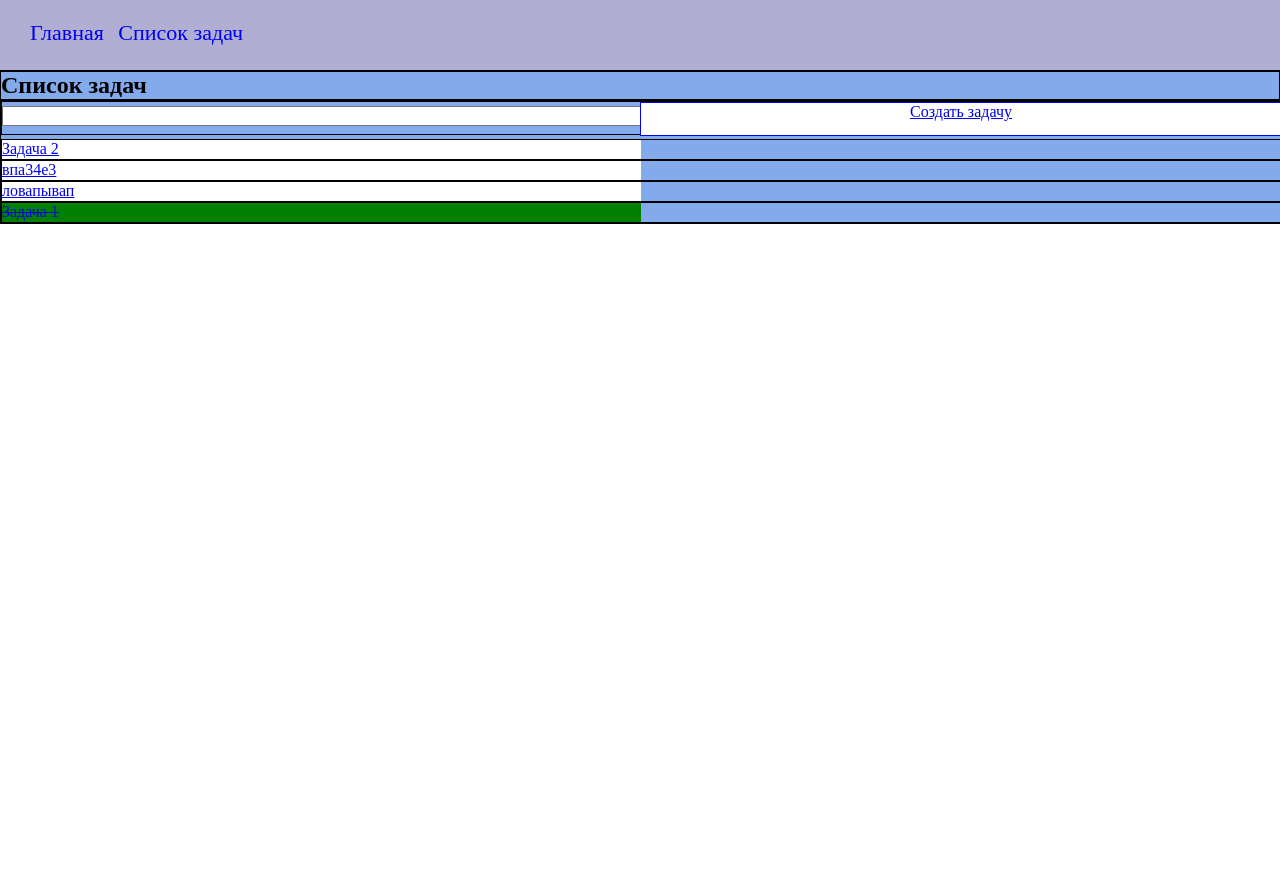
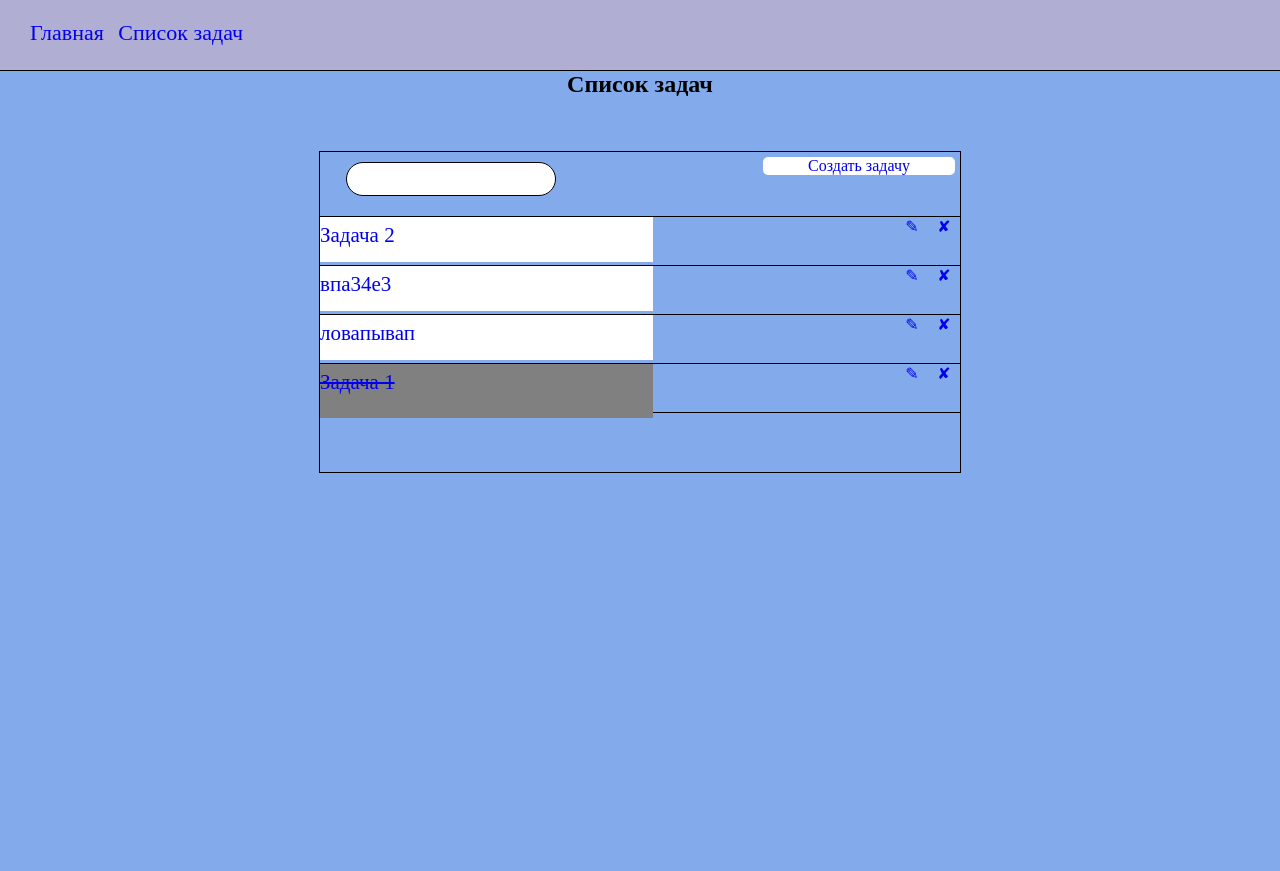
Before and after one commit to Grino777/ToDo, a Django app: page /tasks_list in a window 1280 px wide. Before the commit the page ends 224 px from the top, so only its background shows below. Run offline with Django 4.2, Linux system fonts and the light colour scheme; data comes from the database, SQL or seed files in the repository.

```diff
--- a/todo_project/todo/static/todo/css/tasks_list.css
+++ b/todo_project/todo/static/todo/css/tasks_list.css
@@ -9,6 +9,8 @@
 .content__tasks {
     position: relative;
     display: block;
+    height: 100vh;
+    width: 100vw;
 }
 
 /*
@@ -20,10 +22,9 @@
 */
 
 h2.title__list {
-    display: block;
-    top: 0;
-    left:0;
-    border: 1px solid black;
+    text-align: center;
+    height: 10%;
+    vertical-align: middle;
 }
 
 /*
@@ -40,17 +41,19 @@ div.tasks__list {
     position: relative;
     display: block;
     border: 1px solid black;
-    width: 100%;
-    height: 100%;
+    width: 50%;
+    height: 20rem;
+    margin-left: auto;
+    margin-right: auto;
 }
 
-/* Блок создания кнопки */
+/* Блок создания кнопки и поиска */
 div.create__tasks {
     position: relative;
-    display: inline-block;
-    border: 1px solid black;
+    display: block;
     width: 100%;
-    height: 2em;
+    height: 20%;
+    border-bottom: 1px solid;
 }
 
 /* Блок поиска */
@@ -60,31 +63,40 @@ div.search__field {
     width: 50%;
     height: 100%;
     left: 0;
-    text-align: right;
+    text-align: left;
+    margin-left: 4%;
+    margin-top: 1.5%;
+    border-radius: 45px;
 
 }
 
 /* Стили поиска */
 div.search__field input {
-    width: 100%;
+    width: 65%;
     height: 50%;
-    vertical-align: sub;
+    border: 1px solid;
+    border-radius: 45px;
 }
-
 
 /* Кнопка создания */
 div.create__tasks a {
     display: block;
     position: absolute;
-    width: 50%;
-    height: 100%;
+    text-decoration: none;
+    width: 30%;
     right: 0;
     top: 0;
-    text-align: right;
-    height: 100%;
-    border: 1px solid;
     text-align: center;
     background-color: white;
+    border-radius: 5px;
+    margin: 5px;
+    word-wrap: break-word;
+    font-size: 16px;
+}
+
+/* Кнопка создания при наведении */
+div.create__tasks a:hover {
+    background-color: #39EC49;
 }
 
 /* Блок с задачами */
@@ -97,7 +109,8 @@ div.tasks {
 /* Блок задачи */
 ul.task__info {
     position: relative;
-    border: 1px solid black;
+    border-bottom: 1px solid;
+    height: 3rem;
 }
 
 /* Отображение блоков задач */
@@ -111,20 +124,70 @@ a.title__task {
     top:0;
     left:0;
     width: 50%;
-    height: 100%;
+    height: 2.44rem;
     background-color: white;
+    font-size: 1.3125rem;
+    text-decoration: none;
+    padding: 1% 2% 0 0;
+    word-wrap: break-word;
+}
+
+/* Отображение названия задач при наведении */
+a.title__task:hover {
+    background-color: #ddd;
 }
 
 /* Отображение кнопки редактирования */
+a.update__task {
+    position: absolute;
+    top: 0;
+    right: 5%;
+    width: 5%;
+    text-align: center;
+    text-decoration: none;
+}
 
+/* Отображение кнопки редактирования при наведении*/
+a.update__task:hover {
+    background-color: #ddd;
+}
 
 /* Отображение кнопки удаления */
+a.delete__task {
+    position: absolute;
+    top: 0;
+    right: 0;
+    width: 5%;
+    text-align: center;
+    text-decoration: none;
+}
 
+/* Отображение кнопки удаления при наведении*/
+a.delete__task:hover {
+    background-color: #ddd;
+}
 
-
+/* Отображение завершенных задач при наведении */
+ul.close a.title__task:hover {
+    background-color: #74F931;
+}
 
 /* Стили закрытых задач */
+/*ul.close a.title__task {
+    text-decoration: line-through;
+    background-color: #00ff51;
+    height: 2.44rem;
+    font-size: 1.3125rem;
+    text-decoration: none;
+}*/
+
 ul.close a.title__task {
+    width: 50%;
+    height: 100%;
+    background-color: grey;
+    font-size: 1.3125rem;
+    text-decoration: none;
     text-decoration: line-through;
-    background-color: green;
+    padding: 1% 2% 0 0;
+    word-wrap: break-word;
 }
```
